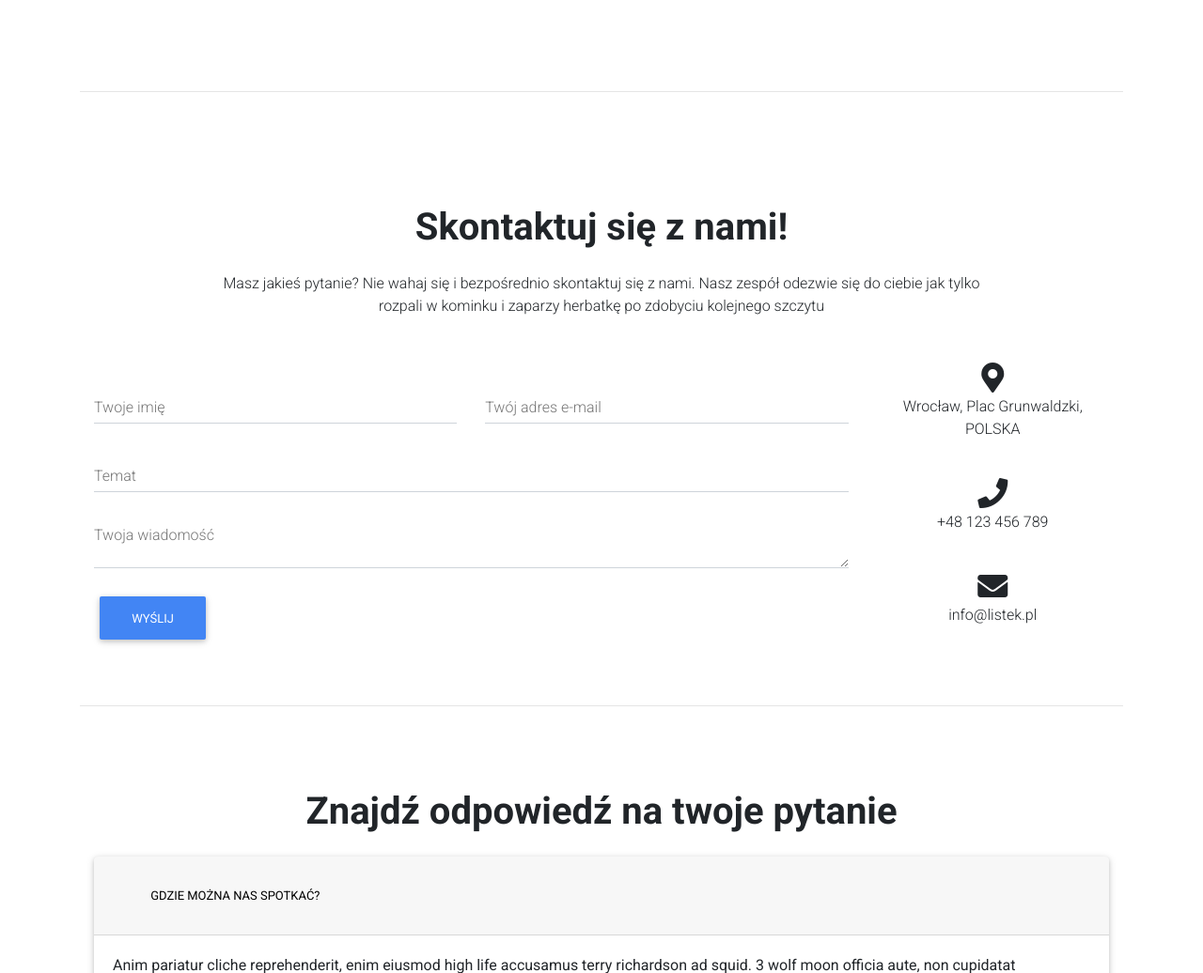
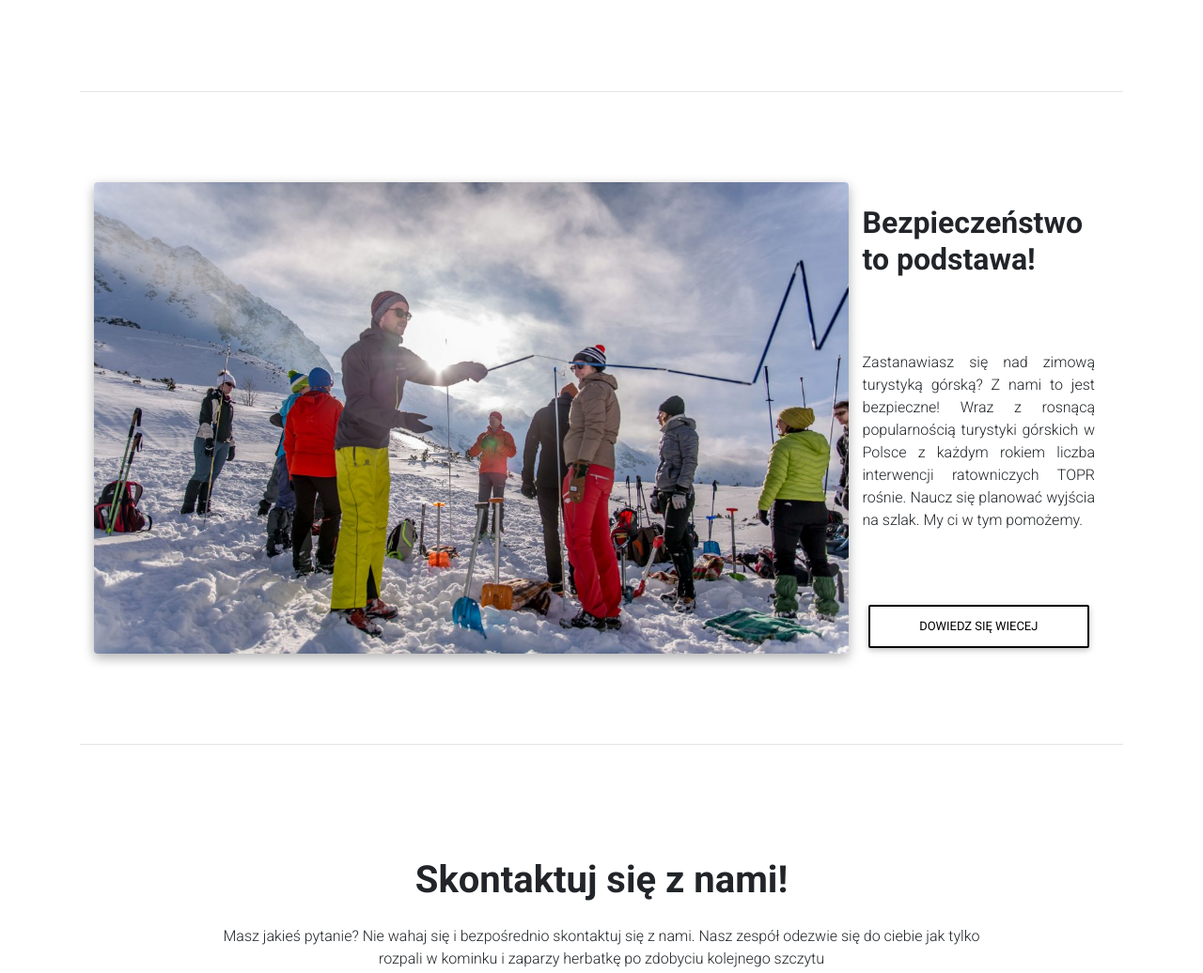
Before and after one commit to MarkowiakM/advanced-web-technologies, a PHP site: page / in a window 1280 px wide. Shown: the part 3870-4906 px from the top of the page at 94% size. Run offline with PHP 8.4, Linux system fonts and the light colour scheme; some libraries are stand-ins or nearby versions.

Commit message:
add img-text section

```diff
--- a/3_mdb_spa_new/css/style.css
+++ b/3_mdb_spa_new/css/style.css
@@ -42,3 +42,8 @@ html {
     /* W3C, IE 10+/ Edge, Firefox 16+, Chrome 26+, Opera 12+, Safari 7+ */
     background: linear-gradient(to right, rgba(246, 211, 101, 1), rgba(253, 160, 133, 1))
 }
+
+#course-img {
+    width: 100%;
+    object-fit: cover;
+}
--- a/3_mdb_spa_new/index.html
+++ b/3_mdb_spa_new/index.html
@@ -264,6 +264,7 @@
             </div>
 
 
+
             <!-- <div class="row d-flex align-items-center h-100"> -->
             <div class="col col-lg-6">
               <figure class="bg-light p-4"
@@ -294,7 +295,8 @@
       <!-- Section: Charts -->
       <section id=charts>
         <div class="container py-5 h-100">
-          <h2 class="h1-responsive font-weight-bold text-center my-4">TOP 5 miejscowości turystycznych w polskich górach</h2>
+          <h2 class="h1-responsive font-weight-bold text-center my-4">TOP 5 miejscowości turystycznych w polskich górach
+          </h2>
           <!--Section description-->
           <p class="text-center w-responsive mx-auto mb-5">Najpopularniejsze kierunki podróży turystów na podstawie
             danych
@@ -305,6 +307,26 @@
       </section>
       <!-- Section: Charts -->
 
+      <hr class="my-5">
+
+      <!-- Section: Courses -->
+      <section id="courses">
+        <div class="container py-5">
+          <div class="row justify-content-center">
+            <div class="col col-lg-9 row justify-content-center">
+              <img src="/img/course.jpg" alt="avalanche course" id="course-img" class="rounded h-auto overlay z-depth-1-half">
+            </div>
+            <div class="col col-lg-3 d-flex flex-column justify-content-between">
+              <h2 class="h2-responsive font-weight-bold my-4">Bezpieczeństwo to podstawa!</h2>
+              <p class="text-justify">Zastanawiasz się nad zimową turystyką górską? Z nami to jest
+                bezpieczne! Wraz z rosnącą popularnością turystyki górskich w Polsce z każdym rokiem liczba interwencji
+                ratowniczych TOPR rośnie. Naucz się planować wyjścia na szlak. My ci w tym pomożemy.</p>
+              <button type="button" class="btn btn-outline-black">Dowiedz się wiecej </button>
+            </div>
+          </div>
+        </div>
+      </section>
+      <!-- Section: Courses -->
       <hr class="my-5">
 
       <!--Section: Contact -->
```
Also changed, not shown: 3_mdb_spa_new/img/course.jpg (added).
